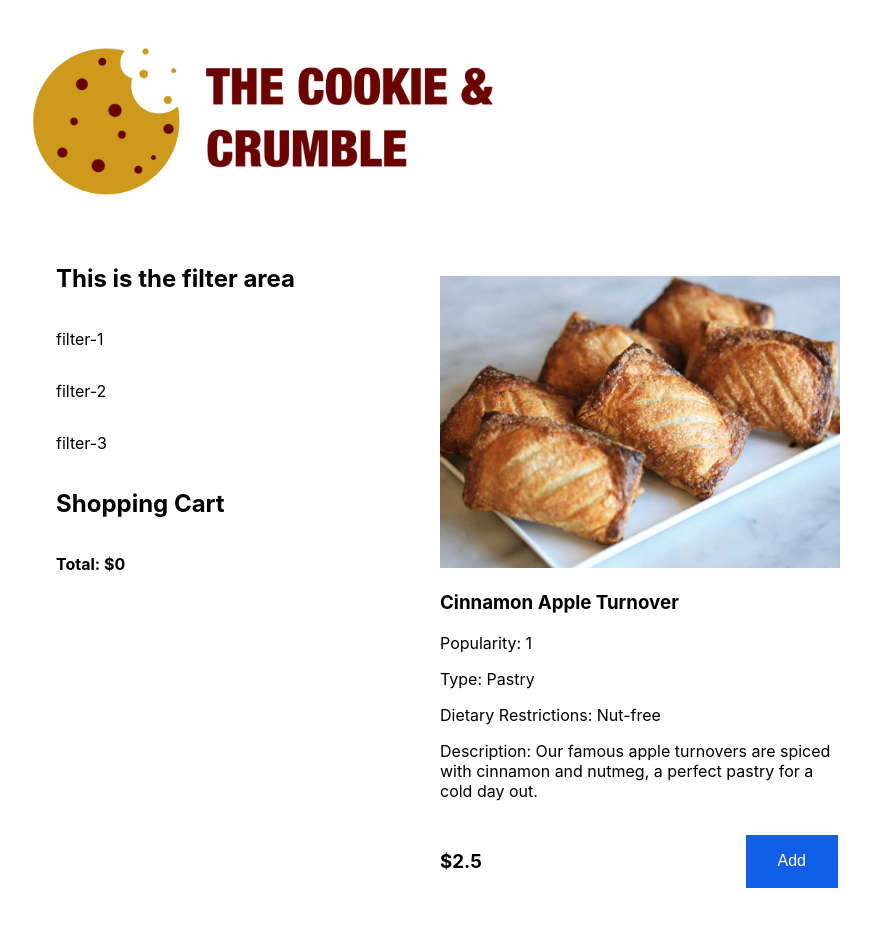
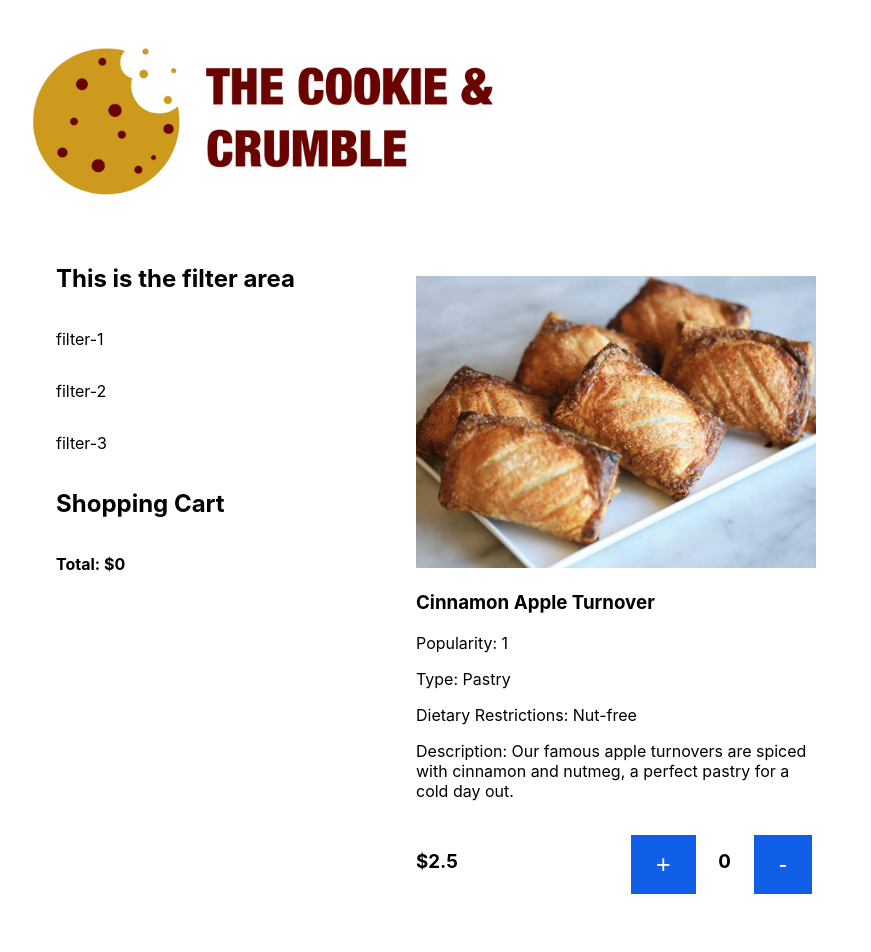
Before and after one commit to smartfox998/Bakery, a React (Create React App) app: page / in a window 1280 px wide. Shown: the top 952 px of the page, without its empty margins (8-879 px from the left). Built offline with nearby package versions, Linux system fonts and the light colour scheme; the HTML template or start-up script is replaced by a standard one.

Commit message:
update changes

```diff
--- a/src/App.css
+++ b/src/App.css
@@ -59,12 +59,12 @@
     background-color: rgb(17, 95, 230);
     border: none;
     color: white;
-    padding: 15px 32px;
+    padding: 15px 25px;
     text-align: center;
     text-decoration: none;
     display: inline-block;
-    font-size: 16px;
-    margin: 4px 2px;
+    font-size: 25px;
+    margin: 4px 4px;
     cursor: pointer;
 }
 
@@ -73,8 +73,24 @@
     height: 14rem;
 }
 
-.price {
+.price-area {
     display: flex;
     flex-direction: row;
     justify-content: space-between;
 }
+
+.price-buttons {
+    display: flex;
+    flex-direction: row;
+    justify-content: space-between;
+}
+
+.price-buttons h3{
+  align-items: center;
+  text-align: center;
+  margin-block-start: 1em;
+  margin-block-end: 1em;
+  margin-inline-start: 1em;
+  margin-inline-end: 1em;
+  font-weight: bold;
+}
--- a/src/App.js
+++ b/src/App.js
@@ -26,6 +26,22 @@ function App() {
     setCart({items: currentCart, price: total})
   }
 
+  const removeFromCart = (index) => {
+    const item = bakeryData[index]
+    const name = item.name
+    const currentCart = cart.items
+
+    if (name in currentCart){
+      currentCart[name] -= 1
+      const total = cart.price - item.price
+      setCart({items: currentCart, price: total})
+
+      if (currentCart[name] == 0){
+        delete currentCart[name]
+      }
+    }
+  }
+
 
   return (
     <div className="App">
@@ -50,11 +66,9 @@ function App() {
         </div>
 
         <div className='bakeryItems'>
-          <div className="bakeryItems">
-            {bakeryData.map((item, index) => (
-            <BakeryItem item={item} addToCart={addToCart} index={index}></BakeryItem>
-            ))}
-          </div>
+          {bakeryData.map((item, index) => (
+          <BakeryItem item={item} addToCart={addToCart} removeFromCart={removeFromCart} count= {item.name in cart.items ? cart.items[item.name] : 0} index={index}></BakeryItem>
+          ))}
         </div>
 
       </div>
--- a/src/components/BakeryItem.js
+++ b/src/components/BakeryItem.js
@@ -7,12 +7,16 @@ function BakeryItem(props) {
                     <h3>{props.item.name}</h3>
                     <p>Popularity: {props.item.popularity}</p>
                     <p>Type: {props.item.type}</p>
-                    <p>Dietary Restrictions: {props.item.dietaryRestrictions && props.item.dietaryRestrictions.join(", ")}</p>
+                    <p>Dietary Restrictions: {props.item.dietaryRestrictions.join(", ")}</p>
                     <p>Description: {props.item.description}</p>
                 </div>
-                <div className="price">
+                <div className="price-area">
                     <h3 style={{fontWeight: "bold"}}>${props.item.price}</h3>
-                    <button onClick={() => props.addToCart(props.index)}>Add</button>
+                    <div className="price-buttons">
+                        <button onClick={() => props.addToCart(props.index)}>+</button>
+                        <h3>{props.count}</h3>
+                        <button onClick={() => props.removeFromCart(props.index)}>-</button>
+                    </div>
                 </div>
             </div>
         </div>
```
